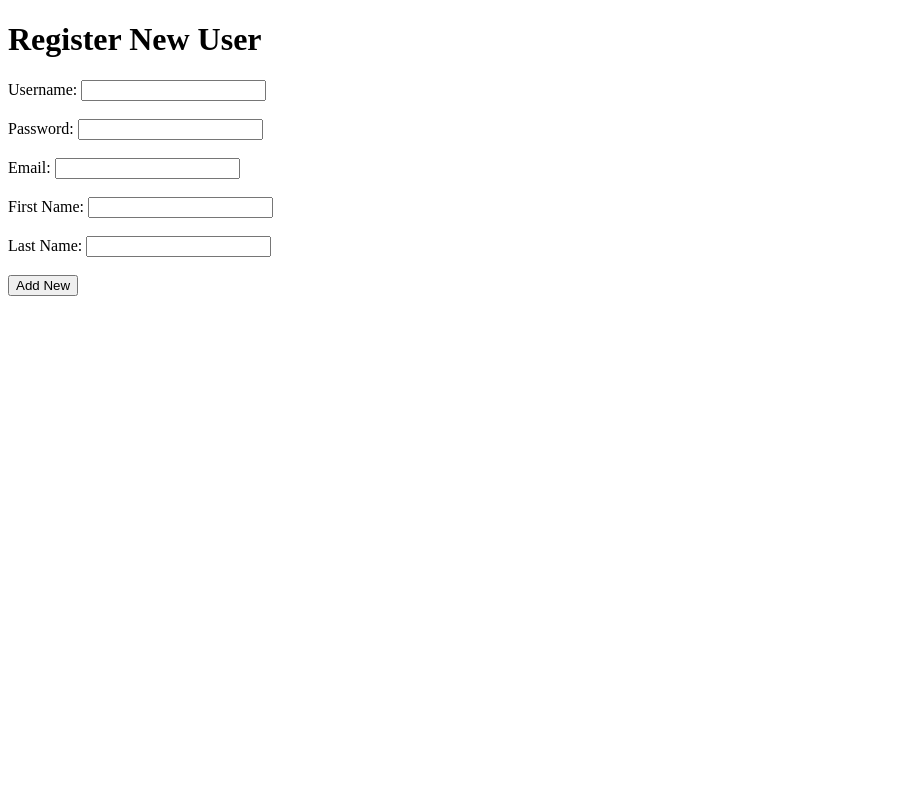
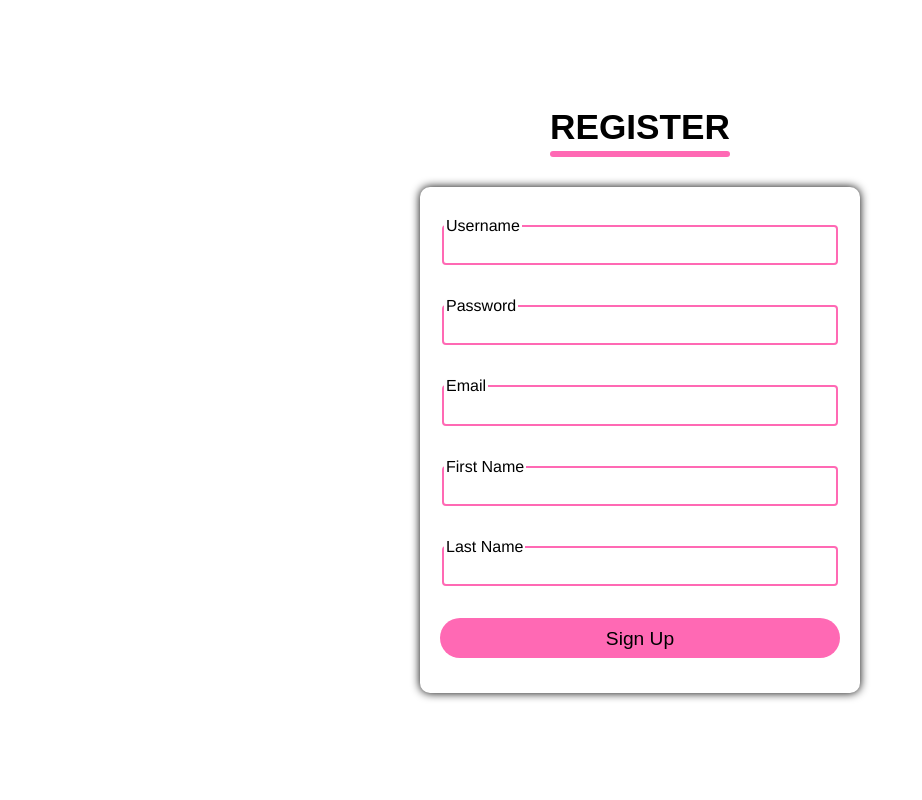
Before and after one commit to mcasey21/StudentAccomWebsite, a PHP site: page /register.php in a window 1280 px wide. Shown: the whole page, without its empty margins (0-922 px from the left). Run offline with PHP 8.4, Linux system fonts and the light colour scheme.

Commit message:
added styles to register page

```diff
--- a/index.html
+++ b/index.html
@@ -27,7 +27,7 @@
         </form>
 
         <div class="registerContainer">
-            <a href="register.php">
+            <a href="register.php" target="_blank">
                 <input type="button" value="Register" class="RegisterButton">
             </a>
             <p>No account? Sign up here!</p>
--- a/register.php
+++ b/register.php
@@ -2,7 +2,7 @@
 $registerMessage = "";
 
 if ($_SERVER['REQUEST_METHOD'] === 'POST' && isset($_POST['submit_user'])) {
-    require_once "ca_db_setup.php"; // make sure this points to your DB config
+    require_once "ca_db_setup.php";
 
     $u = $_POST['username'];
     $p = $_POST['password'];
@@ -14,8 +14,9 @@ if ($_SERVER['REQUEST_METHOD'] === 'POST' && isset($_POST['submit_user'])) {
             VALUES ('$u', '$p', '$e', '$f', '$s')";
 
     if ($conn->query($sql) === TRUE) {
-        $registerMessage = "New record created successfully!";
-    } else {
+        $registerMessage = "Resgistered succesfully!, return to login page";
+    }
+    else {
         $registerMessage = "Error: " . $conn->error;
     }
 
@@ -28,29 +29,40 @@ if ($_SERVER['REQUEST_METHOD'] === 'POST' && isset($_POST['submit_user'])) {
 <head>
     <meta charset="UTF-8">
     <title>Register - Unistay</title>
-    <link rel="stylesheet" href="">
+    <link rel="stylesheet" href="registerStyle.css">
 </head>
 <body>
-    <h1>Register New User</h1>
+    <div class="loginWrapper">
+        <div class="title">Register</div>
+        <form class="loginForm" action="register.php" method="post">
+            <fieldset>
+                <legend>Username</legend>
+                <input type="text" name="username" required>
+            </fieldset>
+            <fieldset>
+                <legend>Password</legend>
+                <input type="password" name="password" required>
+            </fieldset>
+            <fieldset>
+                <legend>Email</legend>
+                <input type="email" name="email" required>
+            </fieldset>
+            <fieldset>
+                <legend>First Name</legend>
+                <input type="text" name="fName" required>
+            </fieldset>
+            <fieldset>
+                <legend>Last Name</legend>
+                <input type="text" name="sName" required>
+            </fieldset>
+            <input class="AddNewButton" type="submit" name="submit_user" value="Sign Up">
+        </form>
 
-    <form action="register.php" method="post">
-        <label>Username:</label>
-        <input type="text" name="username" required><br><br>
-        <label>Password:</label>
-        <input type="password" name="password" required><br><br>
-        <label>Email:</label>
-        <input type="email" name="email" required><br><br>
-        <label>First Name:</label>
-        <input type="text" name="fName" required><br><br>
-        <label>Last Name:</label>
-        <input type="text" name="sName" required><br><br>
-        <input type="submit" name="submit_user" value="Add New">
-    </form>
-
-    <?php
-        if (!empty($registerMessage)){
-            echo "<p>$registerMessage</p>";
-        }
-    ?>
+        <?php
+            if (!empty($registerMessage)) {
+                echo "<div class='registerMessage'>$registerMessage</div>";
+            }
+        ?>
+    </div>
 </body>
 </html>
--- /dev/null
+++ b/registerStyle.css
@@ -0,0 +1,98 @@
+html {
+    overflow: hidden;
+}
+
+body {
+    font-family: Helvetica, sans-serif;
+    display: flex;
+    justify-content: center;
+    align-items: center;
+    height: 100vh;
+    margin: 0;
+}
+
+.loginWrapper {
+    display: flex;
+    flex-direction: column;
+    align-items: center;
+    gap: 1rem;
+}
+
+.title{
+    font-family: 'Poppins', sans-serif;
+    font-size: 2.2rem;
+    font-weight: 700;
+    color: black;
+    text-transform: uppercase;
+    margin-bottom: 1.5rem;
+    position: relative;
+    text-align: center;
+}
+
+.title::after {
+    content: "";
+    position: absolute;
+    bottom: -10px;
+    left: 0;
+    width: 100%;
+    height: 6px;
+    background: hotpink;
+    border-radius: 3px;
+}
+
+.loginForm {
+    box-shadow: 0 0 10px #000;
+    padding: 30px 20px 35px 20px;
+    border-radius: 10px;
+    display: flex;
+    flex-direction: column;
+    gap: 2rem;
+    width: 400px;
+}
+
+input {
+    padding: 0.5em 1em;
+    border: 0;
+    background-color: transparent;
+}
+
+input:focus {
+    outline: 0;
+}
+
+fieldset {
+    padding: 0;
+    border: 2px solid hotpink;
+    border-radius: 4px;
+}
+
+.AddNewButton {
+    background-color: hotpink;
+    border-radius: 25px;
+    height: 40px;
+    font-size: larger;
+}
+
+.AddNewButton:hover {
+    background-color: pink;
+    cursor: pointer;
+}
+
+.registerMessage {
+    text-align: center;
+    font-family: 'Poppins', sans-serif;
+    color: black;
+    text-transform: uppercase;
+    position: relative;
+}
+
+.registerMessage::after {
+    content: "";
+    position: absolute;
+    bottom: -10px;
+    left: 0;
+    width: 100%;
+    height: 6px;
+    background: hotpink;
+    border-radius: 3px;
+}
```
Also changed, not shown: indexStyle.css (+10 -0 lines).
